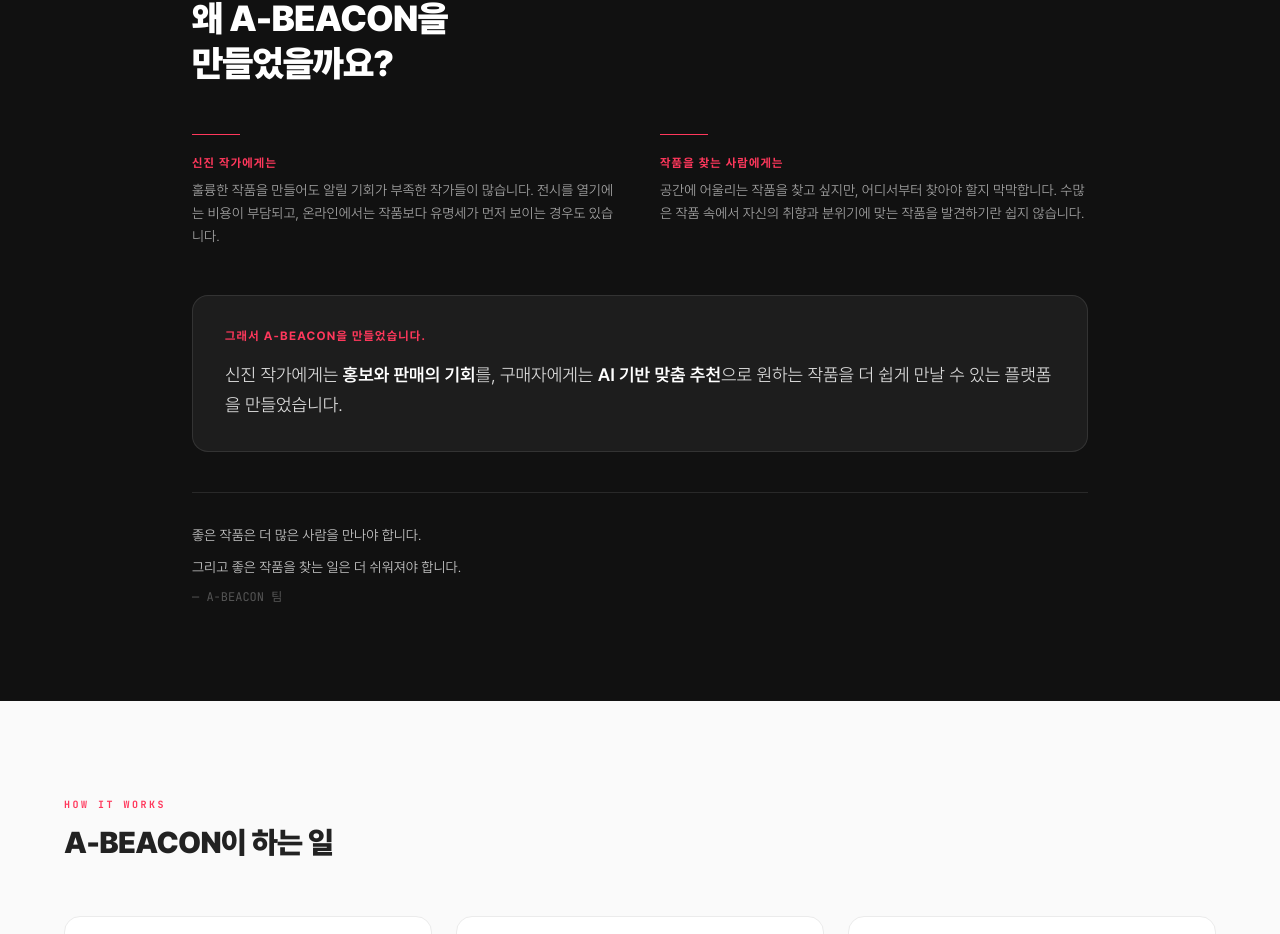
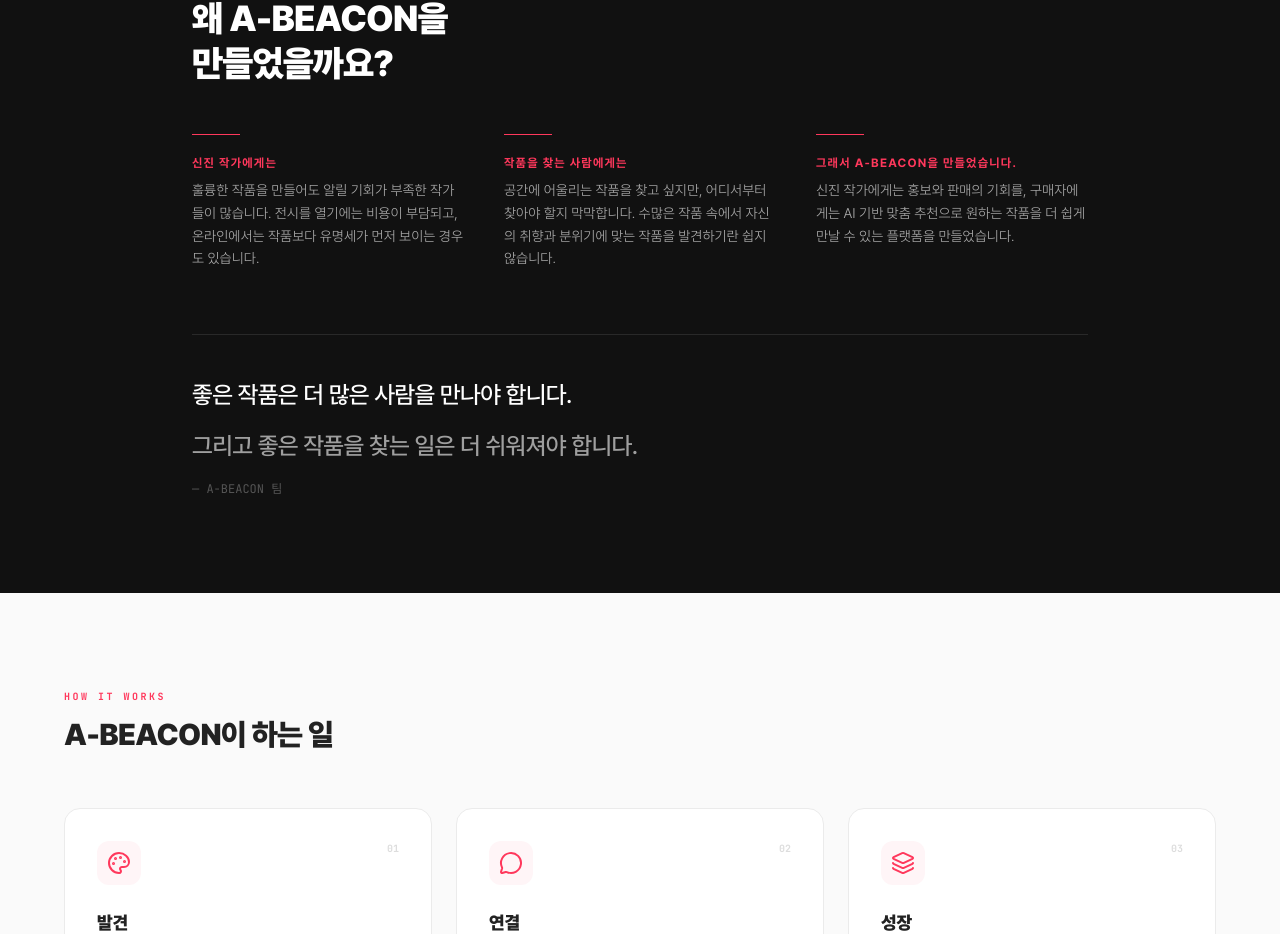
Before and after one commit to jheroorehj/A-BEACON, a React (Vite) app: page / in a window 1280 px wide. Shown: the part 1212-2146 px from the top of the page. Built offline with nearby package versions, Linux system fonts and the light colour scheme; no server answers.

Commit message:
feat: Our Story 레이아웃 수정 — 3컬럼 유지, 마무리 문장 하단 배치
Co-Authored-By: Claude Sonnet 4.6 <noreply@anthropic.com>

```diff
--- a/src/components/HomePage.tsx
+++ b/src/components/HomePage.tsx
@@ -118,7 +118,7 @@ export default function HomePage({ onStart }: HomePageProps) {
             왜 A-BEACON을<br />만들었을까요?
           </h2>
 
-          <div className="grid grid-cols-1 md:grid-cols-2 gap-10 text-sm text-[#aaaaaa] font-light leading-relaxed mb-12">
+          <div className="grid grid-cols-1 md:grid-cols-3 gap-10 text-sm text-[#aaaaaa] font-light leading-relaxed mb-16">
             <div className="space-y-3">
               <div className="h-px w-12 bg-[#ff385c] mb-5" />
               <p className="text-xs font-bold uppercase tracking-widest text-[#ff385c] mb-2">신진 작가에게는</p>
@@ -135,21 +135,24 @@ export default function HomePage({ onStart }: HomePageProps) {
                 수많은 작품 속에서 자신의 취향과 분위기에 맞는 작품을 발견하기란 쉽지 않습니다.
               </p>
             </div>
+            <div className="space-y-3">
+              <div className="h-px w-12 bg-[#ff385c] mb-5" />
+              <p className="text-xs font-bold uppercase tracking-widest text-[#ff385c] mb-2">그래서 A-BEACON을 만들었습니다.</p>
+              <p>
+                신진 작가에게는 홍보와 판매의 기회를, 구매자에게는 AI 기반 맞춤 추천으로
+                원하는 작품을 더 쉽게 만날 수 있는 플랫폼을 만들었습니다.
+              </p>
+            </div>
           </div>
 
-          <div className="p-8 border border-white/10 rounded-2xl bg-white/5 mb-10">
-            <p className="text-xs font-bold uppercase tracking-widest text-[#ff385c] mb-4">그래서 A-BEACON을 만들었습니다.</p>
-            <p className="text-base sm:text-lg text-[#dddddd] leading-relaxed font-light">
-              신진 작가에게는 <span className="text-white font-semibold">홍보와 판매의 기회</span>를,
-              구매자에게는 <span className="text-white font-semibold">AI 기반 맞춤 추천</span>으로
-              원하는 작품을 더 쉽게 만날 수 있는 플랫폼을 만들었습니다.
+          <div className="border-t border-white/10 pt-10 space-y-3">
+            <p className="text-xl sm:text-2xl font-medium text-white leading-relaxed tracking-tight">
+              좋은 작품은 더 많은 사람을 만나야 합니다.
             </p>
-          </div>
-
-          <div className="space-y-3 text-[#6a6a6a] text-sm font-light border-t border-white/10 pt-8">
-            <p className="text-white/80">좋은 작품은 더 많은 사람을 만나야 합니다.</p>
-            <p className="text-white/80">그리고 좋은 작품을 찾는 일은 더 쉬워져야 합니다.</p>
-            <p className="mt-2 text-xs font-mono text-[#555555]">— A-BEACON 팀</p>
+            <p className="text-xl sm:text-2xl font-medium text-white/60 leading-relaxed tracking-tight">
+              그리고 좋은 작품을 찾는 일은 더 쉬워져야 합니다.
+            </p>
+            <p className="mt-4 text-xs font-mono text-[#555555]">— A-BEACON 팀</p>
           </div>
         </div>
       </section>
```
